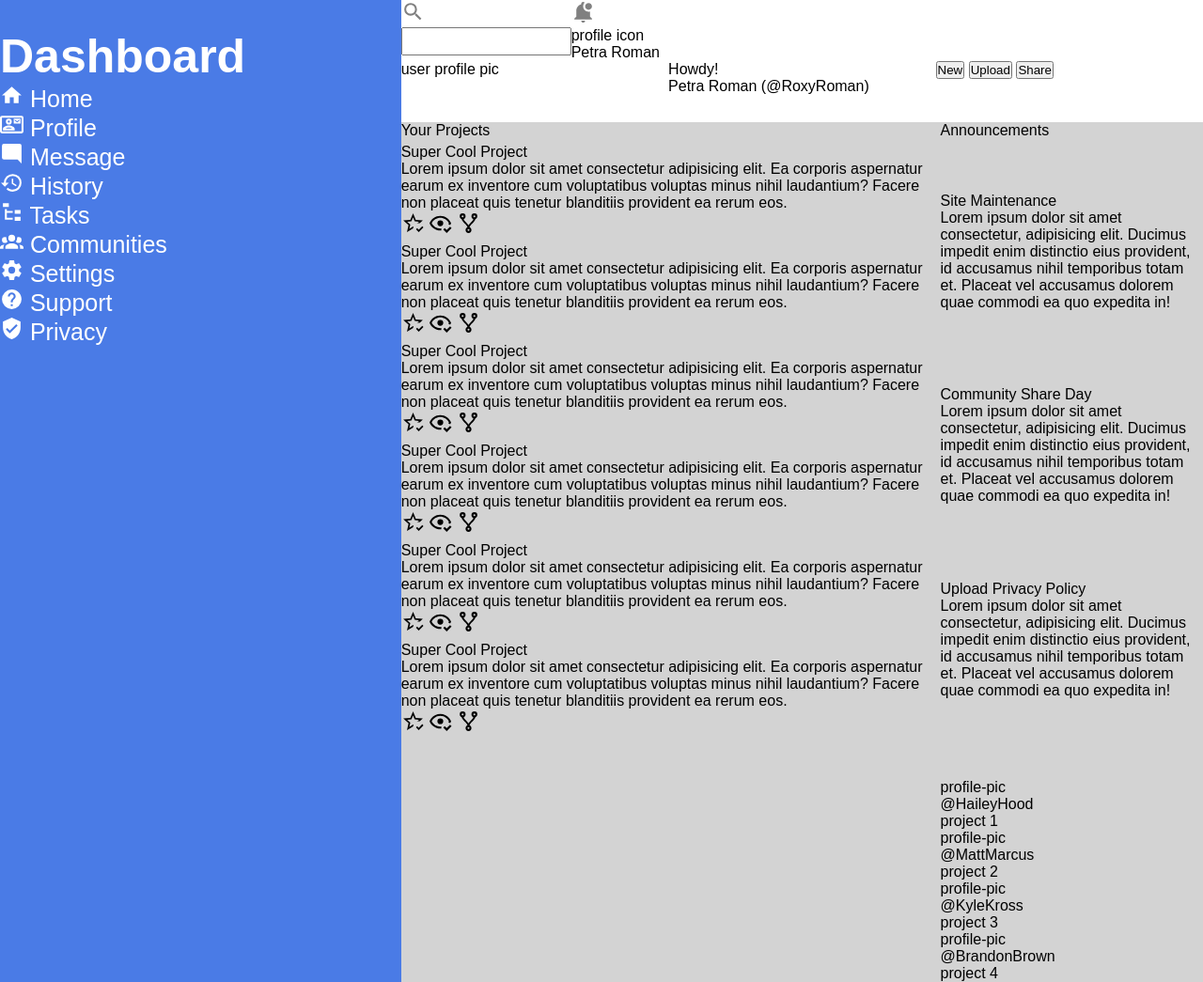
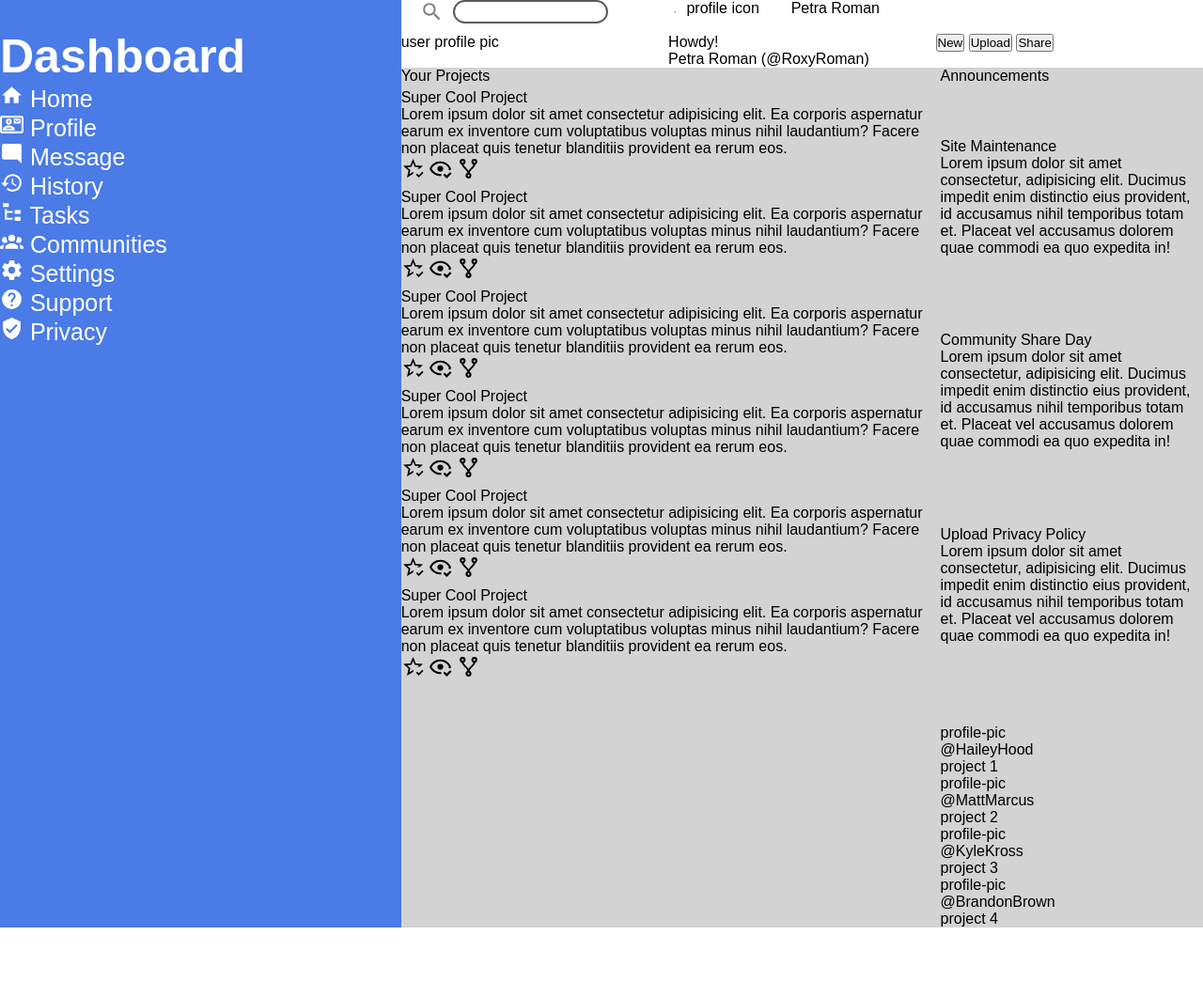
Before and after one commit to StaceGutierrez/admin-dashboard, a plain HTML site: page index.html in a window 1280 px wide. Shown: the whole page at 94% size. After the commit the page ends 987 px from the top, so only its background shows below. Drawn offline with Linux system fonts and the light colour scheme.

Commit message:
Assign page colors to varibles

```diff
--- a/style.css
+++ b/style.css
@@ -1,3 +1,8 @@
+html {
+    --dark-gray: rgb(90, 90, 90);
+    --light-gray: rgb(148, 148, 148);
+    --focus-blue: rgb(69, 159, 189);
+}
 * {
     margin: 0;
     padding: 0;
@@ -33,6 +38,43 @@
     font-size: 25px;
     grid-column: 1;
     grid-row: 1/4;
+}
+
+.search-wrapper {
+    --target-size: 25px;
+    --box-height: var(--target-size);
+    --border-width: 2px;
+    --border-radius: calc(var(--box-height) / 2);
+
+    max-width: 300x;
+    height: var(--box-height);
+
+    display: flex;
+    position: relative;
+    min-width: 200px;
+    left: 10%;
+    justify-content: space-between;
+    gap: 5%;
+}
+
+.search-wrapper input[type='search'] {
+    height: 100%;
+    border: var(--border-width) solid var(--dark-gray);
+    border-radius: var(--border-radius);
+    width: 100%;
+}
+
+.profile-wrapper p {
+    min-width: 100px;
+}
+
+.profile-wrapper {
+    display: flex;
+    justify-content: space-between;
+    gap: 5%;
+    position: relative;
+    left: 40%;
+
 }
 
 .main-container {
```
